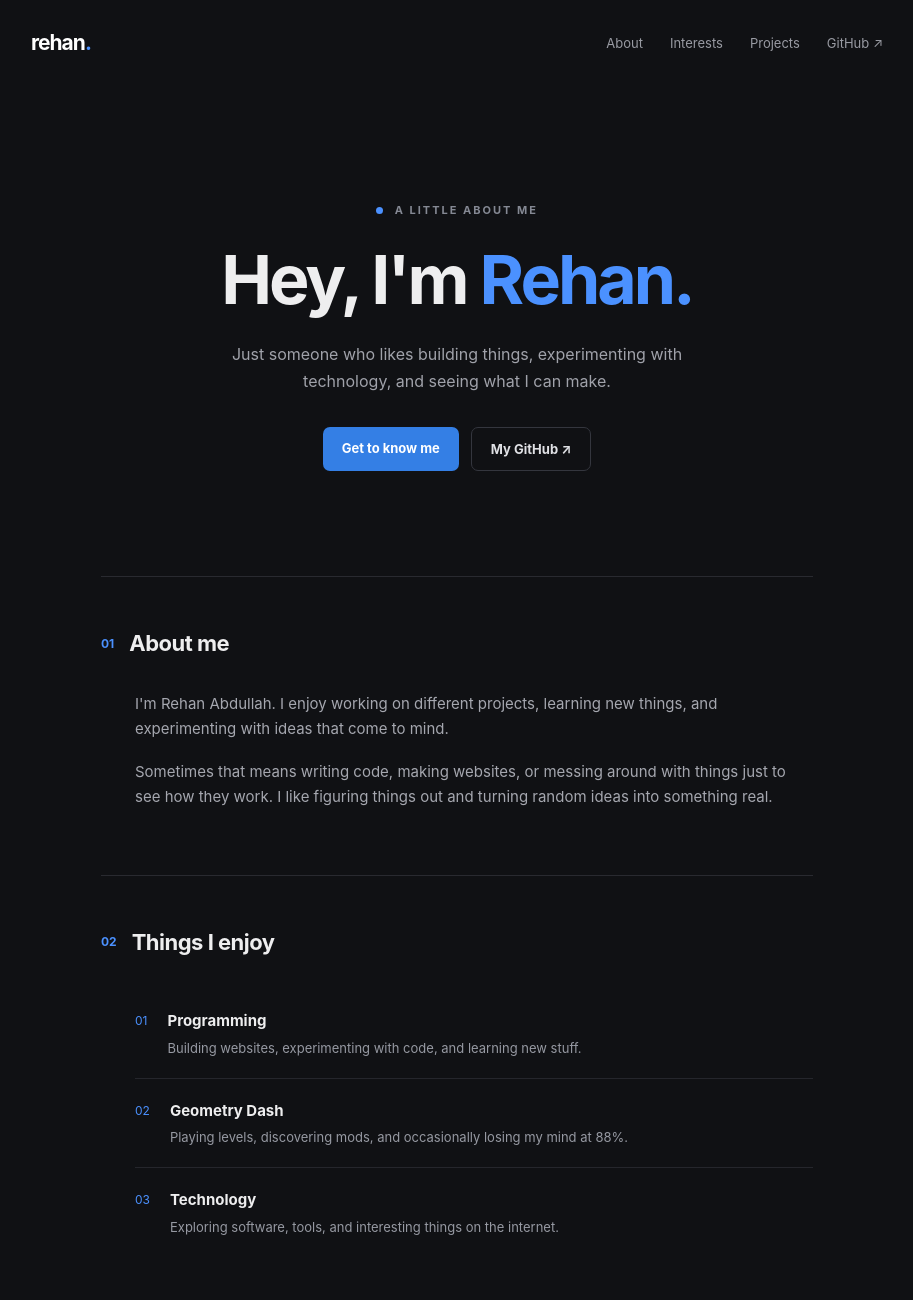
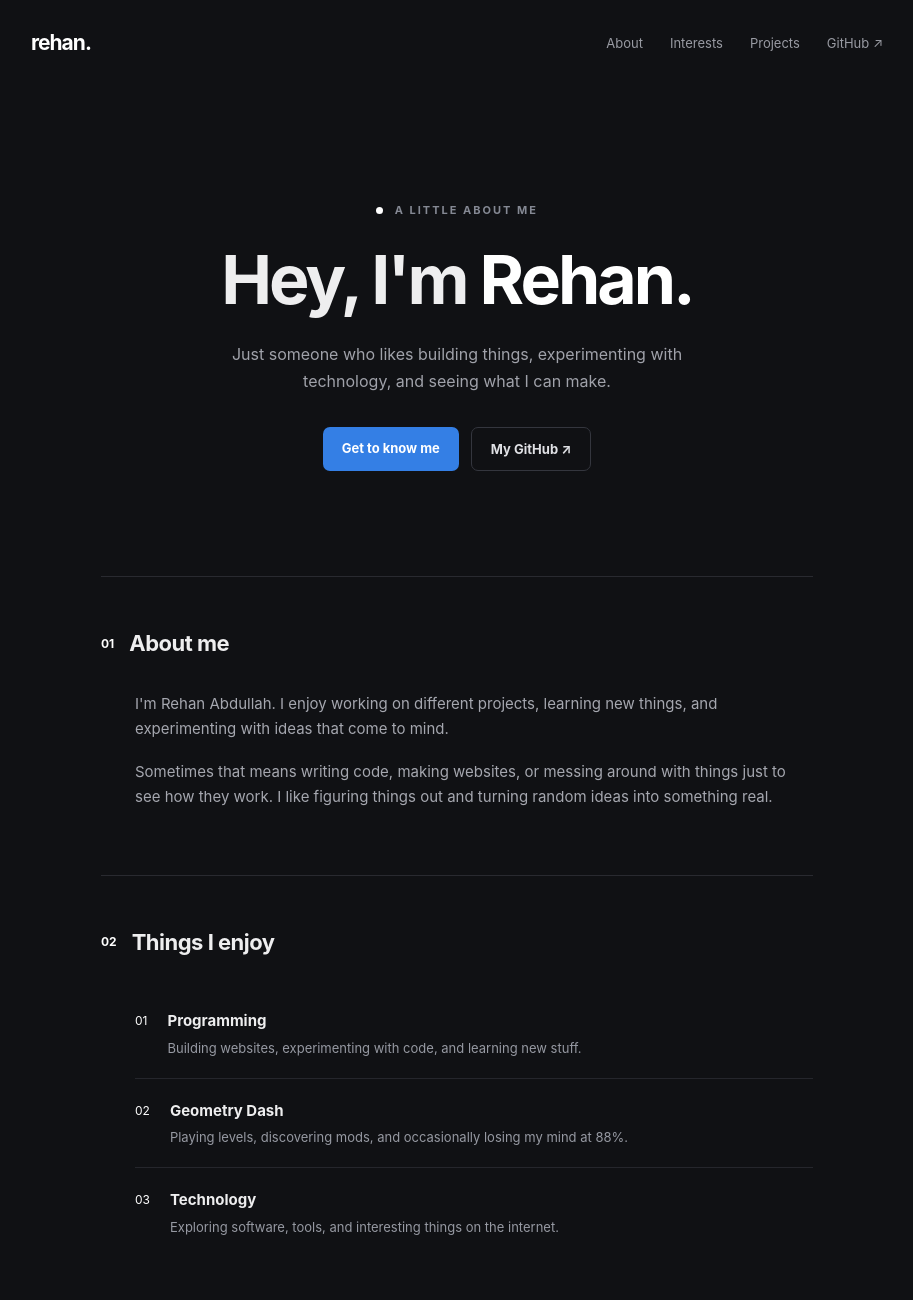
Before and after one commit to rehanabdullah1/my-about, a plain HTML site: page index.html in a window 1280 px wide. Shown: the top 1300 px of the page, without its empty margins (183-1096 px from the left). Drawn offline with Linux system fonts and the light colour scheme.

Commit message:
Change logo and theme colors to white

```diff
--- a/style.css
+++ b/style.css
@@ -38,7 +38,7 @@ body {
 }
 
 .logo span {
-    color: #4b91ff;
+    color: #ffffff;
 }
 
 .navbar nav {
@@ -92,7 +92,7 @@ main {
     display: inline-block;
     width: 7px;
     height: 7px;
-    background: #4b91ff;
+    background: #ffffff;
     border-radius: 50%;
     margin-right: 7px;
 }
@@ -106,7 +106,7 @@ main {
 }
 
 .hero h1 span {
-    color: #4b91ff;
+    color: #ffffff;
 }
 
 .hero-description {
@@ -141,7 +141,7 @@ main {
 }
 
 .button.primary:hover {
-    background: #4b91ff;
+    background: #ffffff;
     transform: translateY(-2px);
 }
 
@@ -170,7 +170,7 @@ main {
 }
 
 .section-heading span {
-    color: #4b91ff;
+    color: #ffffff;
     font-size: 12px;
     font-weight: 700;
 }
@@ -208,7 +208,7 @@ main {
 }
 
 .interest-number {
-    color: #4b91ff;
+    color: #ffffff;
     font-size: 12px;
     padding-top: 3px;
 }
@@ -259,7 +259,7 @@ main {
 }
 
 .project-arrow {
-    color: #4b91ff;
+    color: #ffffff;
     font-size: 19px;
 }
 
@@ -302,7 +302,7 @@ footer a {
 }
 
 footer a:hover {
-    color: #4b91ff;
+    color: #ffffff;
 }
 
 /* Mobile */
```
